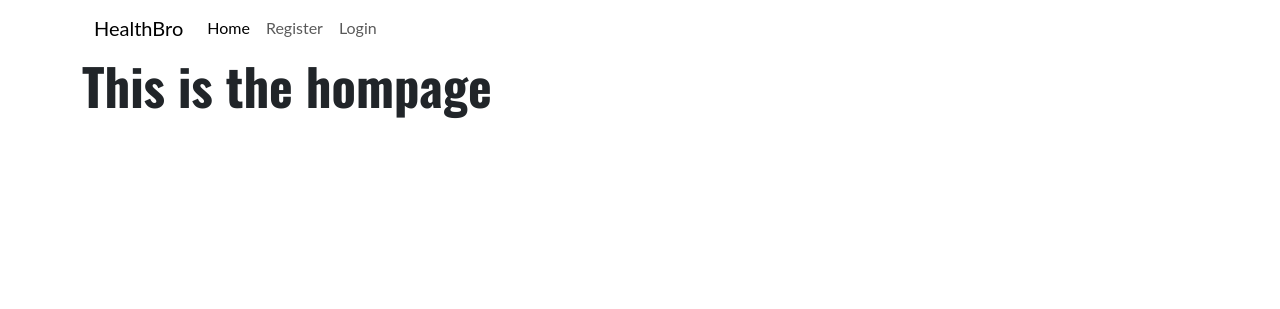
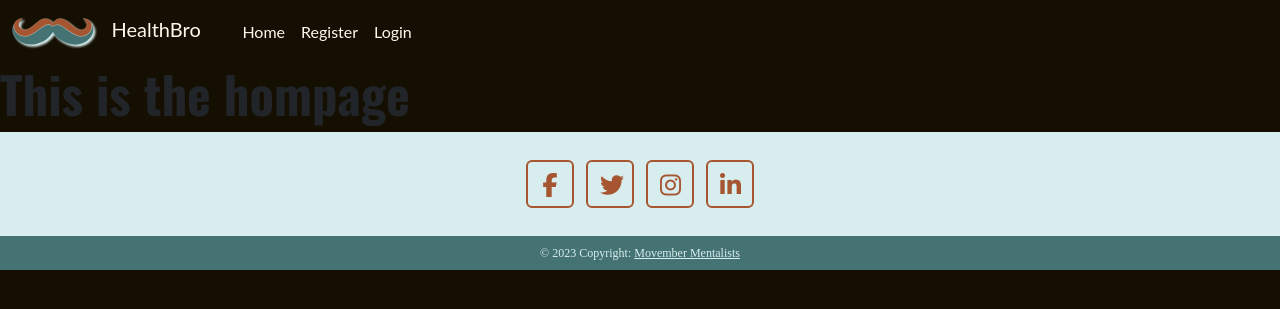
Before and after one commit to llewellynksj/team4-hackathon, a Django app: page / in a window 1280 px wide. Shown: the top 309 px of the page. Run offline with Django 3.2, Linux system fonts and the light colour scheme; some libraries are stand-ins or nearby versions; some web fonts are replaced.

Commit message:
Added base/navbar/footer and eddited css

```diff
--- a/static/css/style.css
+++ b/static/css/style.css
@@ -24,6 +24,7 @@
 body {
   font-family: 'Quattrocento';
   font-weight: 400;
+  background-color: var(--background);
 }
 
 h1, h2, h3, h4, h5 {
@@ -105,7 +106,7 @@ body {
   stroke-dasharray: 1200;
   fill: none;
   stroke-width: 1;
-  stroke: rgba(3, 1, 7, 1);
+  stroke: var(--primary);
   animation: draw-1 5s linear forwards;
 }
 
@@ -115,7 +116,7 @@ body {
   stroke-dasharray: 1200;
   fill: none;
   stroke-width: 1;
-  stroke: rgba(251, 123, 53, 1);
+  stroke: var(--primary);
   animation: draw-2 5s linear forwards;
 }
 
@@ -126,11 +127,11 @@ body {
 
   80% {
     stroke-dashoffset: 0;
-    fill: rgba(3, 1, 7, 0);
+    fill: #45737300;
   }
 
   100% {
-    fill: rgba(3, 1, 7, 1);
+    fill: var(--accent);
     stroke-dashoffset: 0;
   }
 }
@@ -142,17 +143,17 @@ body {
 
   80% {
     stroke-dashoffset: 0;
-    fill: rgba(251, 123, 53, 0);
+    fill: #a5563100;
   }
 
   100% {
-    fill: rgba(251, 123, 53, 1);
+    fill: var(--secondary);
     stroke-dashoffset: 0;
   }
 }
 
 svg {
-  filter: drop-shadow(3px 5px 2px rgb(0 0 0 / 0.9));
+  filter: drop-shadow(2px 2px 1px var(--primary));
 }
 
 
@@ -161,6 +162,22 @@ svg {
 /* NavBar */
 nav * {
   font-family: var(--title);
+}
+
+
+#main-logo {
+  width: 3rem;
+  height: 1.5rem;
+}
+
+#navbarText{
+  margin-left: 7rem;
+}
+
+@media screen and (max-width: 768px) {
+  #navbarText{
+  margin-left: 0;
+}
 }
 
 /* Forms */
@@ -176,3 +193,29 @@ nav * {
 #id_remember {
   width: auto;
 }
+
+/* footer */
+.social-btn{
+  color: var(--secondary);
+  font-size: 1.5rem;
+  height: 3rem;
+  width: 3rem;
+  margin: 0 0.5rem;
+  border: 2px solid var(--secondary);
+}
+
+.social-btn:hover{
+  color: var(--primary);
+  background-color: var(--secondary);
+}
+
+.copyright-p,
+.copyright-p a
+{
+  font-size: 0.75rem;
+  color: var(--primary);
+}
+
+.copyright-p a:hover{
+  color: var(--background);
+}
--- a/templates/base.html
+++ b/templates/base.html
@@ -2,71 +2,55 @@
 
 <!DOCTYPE html>
 <html lang="en">
+
 <head>
+  <!-- Required meta tags -->
   <meta charset="UTF-8">
   <meta name="viewport" content="width=device-width, initial-scale=1.0">
 
-  <!-- Bootstrap -->
+  {% block extra_meta %} {% endblock %}
+
+  {% block base_css %}
+  <!-- Global Bootstrap link -->
   <link href="https://cdn.jsdelivr.net/npm/bootstrap@5.3.0/dist/css/bootstrap.min.css" rel="stylesheet"
-  integrity="sha384-9ndCyUaIbzAi2FUVXJi0CjmCapSmO7SnpJef0486qhLnuZ2cdeRhO02iuK6FUUVM" crossorigin="anonymous">
+    integrity="sha384-9ndCyUaIbzAi2FUVXJi0CjmCapSmO7SnpJef0486qhLnuZ2cdeRhO02iuK6FUUVM" crossorigin="anonymous">
 
-  <!-- Stylesheet -->
+  <!-- global Font Awesome link -->
+  <link rel="stylesheet" href="https://cdnjs.cloudflare.com/ajax/libs/font-awesome/6.4.2/css/all.min.css"
+    integrity="sha512-z3gLpd7yknf1YoNbCzqRKc4qyor8gaKU1qmn+CShxbuBusANI9QpRohGBreCFkKxLhei6S9CQXFEbbKuqLg0DA=="
+    crossorigin="anonymous" referrerpolicy="no-referrer" />
+
+  <!-- Main Stylesheet -->
   <link rel="stylesheet" href="{% static 'css/style.css' %}">
+  {% endblock %}
 
-  <title>Document</title>
+  <!-- Additional css links -->
+  {% block extra_css %} {% endblock %}
+
+
+
+  <!-- Custom Title -->
+  <title>Health Bro - {% block title %}{% endblock %}</title>
 </head>
 
-<body>
+<body class="color-2-bg">
 
-  <div class="container">
-    <div class="row">
-      <div class="col-6">
-        <div id="Logo"></div>
-      </div>
-    </div>
-  <!-- <h1>HealthBro</h1>  -->
+  <!-- header  -->
+  {% include 'includes/navbar.html' %}
 
-  <nav class="navbar navbar-expand-lg navbar-light bg-white">
-    <div class="container-fluid">
-        <a class="navbar-brand" href="#">HealthBro</a>
-        <button class="navbar-toggler" type="button" data-bs-toggle="collapse" data-bs-target="#navbarText"
-            aria-controls="navbarText" aria-expanded="false" aria-label="Toggle navigation">
-            <span class="navbar-toggler-icon"></span>
-        </button>
-        <div class="collapse navbar-collapse" id="navbarText">
-            <ul class="navbar-nav me-auto mb-2 mb-lg-0">
-                <li class="nav-item">
-                    <a class="nav-link active" aria-current="page" href="{% url 'home' %}">Home</a>
-                </li>
-                {% if user.is_authenticated %}
-                <li class="nav-item">
-                    <a class="nav-link" href="{% url 'account_logout' %}">Logout</a>
-                </li>
-                <li class="nav-item">
-                  <a class="nav-link" href="{% url 'profile' user.profile.id %}">Profile</a>
-              </li>
-                {% else %}
-                <li class="nav-item">
-                    <a class="nav-link" href="{% url 'account_signup' %}">Register</a>
-                </li>
-                <li class="nav-item">
-                    <a class="nav-link" href="{% url 'account_login' %}">Login</a>
-                </li>
-                {% endif %}
+  <!-- main content -->
+  <main>{% block content %} {% endblock %}</main>
 
-            </ul>
-            {% if user.is_authenticated %}
-            <span class="navbar-text text-muted">
-                Logged in as {{user.username}}
-            </span>
-            {% endif %}
-        </div>
-    </div>
-  </nav>
+  <!-- footer -->
+  {% include 'includes/footer.html' %}
 
-  {% block content %}
+  {% block corejs %}
+  <script defer src="https://cdn.jsdelivr.net/npm/bootstrap@5.3.2/dist/js/bootstrap.bundle.min.js"
+    integrity="sha384-C6RzsynM9kWDrMNeT87bh95OGNyZPhcTNXj1NW7RuBCsyN/o0jlpcV8Qyq46cDfL"
+    crossorigin="anonymous"></script>
+
+  <script defer src="https://kit.fontawesome.com/e9c73d7092.js" crossorigin="anonymous"></script>
   {% endblock %}
 
-
-</body>
-</html>
+  <!-- Additional Javascript links -->
+  {% block extra_js %} {% endblock %}
--- /dev/null
+++ b/templates/includes/footer.html
@@ -0,0 +1,36 @@
+{% load static %}
+
+<footer class="color-3-bg text-center text-white">
+    <!-- Grid container -->
+    <div class="container p-4 pb-0">
+        <!-- Social Media links -->
+        <section class="mb-4">
+
+            <!-- Facebook -->
+            <a class="btn social-btn btn-floating m-1" href="https://www.facebook.com/" role="button"><i
+                    class="fab fa-facebook-f"></i></a>
+
+            <!-- Twitter -->
+            <a class="btn social-btn btn-floating m-1" href="https://twitter.com/" role="button"><i
+                    class="fab fa-twitter"></i></a>
+
+
+            <!-- Instagram -->
+            <a class="btn social-btn btn-floating m-1" href="https://www.instagram.com/" role="button"><i
+                    class="fab fa-instagram"></i></a>
+
+            <!-- Linkedin -->
+            <a class="btn social-btn btn-floating m-1" href="https://www.linkedin.com/" role="button"><i
+                    class="fab fa-linkedin-in"></i></a>
+
+    </div>
+    <!-- Grid container -->
+
+    <!-- Copyright -->
+    <p class="text-center p-2 color-5-bg copyright-p">
+        © 2023 Copyright:
+        <a class="copyright-link" href="https://hackathon.codeinstitute.net/teams/370/">Movember
+            Mentalists</a>
+    </p>
+    <!-- Copyright -->
+</footer>
--- /dev/null
+++ b/templates/includes/logo.html
@@ -0,0 +1,82 @@
+{% load static %}
+
+<svg version="1.1" viewBox="300 400 500 200" xml:space="preserve">
+
+
+
+	<path class="path-1" opacity="1.000000" d="
+M310.410156,519.050537
+	C303.063385,504.285278 300.411896,488.928894 305.019836,472.817322
+	C306.101959,469.033844 308.032349,465.492981 309.815002,462.031128
+	C308.759155,477.308472 312.138092,490.970490 322.289032,502.596497
+	C339.335052,522.119446 365.410095,528.196472 391.578400,518.628601
+	C411.128845,511.480438 427.025085,498.531189 443.481750,486.325012
+	C453.843292,478.639618 464.771698,471.417297 476.285187,465.668243
+	C488.570892,459.533600 501.480255,460.102997 513.165161,468.511047
+	C515.450256,470.155334 517.035034,469.805969 519.340820,468.328888
+	C522.776733,466.127899 526.503479,464.001801 530.404175,462.976166
+	C542.457642,459.806732 553.776245,463.263184 563.764221,469.534790
+	C578.246826,478.628662 592.017395,488.857758 606.076233,498.624878
+	C622.136108,509.782257 638.560791,519.824890 658.590637,522.621765
+	C684.529114,526.243652 712.476135,510.726227 720.244934,486.422577
+	C722.796204,478.441162 722.181580,469.447784 723.014771,460.917175
+	C730.803223,471.663910 732.198853,483.885315 730.522766,496.509338
+	C728.263245,513.528748 719.469604,527.244629 707.095764,539.596680
+	C704.668213,541.879089 702.691040,543.735291 700.711792,545.601562
+	C700.709717,545.611633 700.698792,545.626953 700.429688,545.710938
+	C699.763977,546.177307 699.367432,546.559692 698.645874,547.042358
+	C695.152222,549.307678 691.983521,551.472717 688.471680,553.738281
+	C685.052979,555.475037 681.977356,557.111206 678.529358,558.812622
+	C653.709473,569.253418 628.658569,570.581665 602.984070,564.215454
+	C587.522644,560.381714 573.361572,553.623108 559.342285,545.617798
+	C554.732971,542.284180 550.359680,539.226807 545.761963,535.912598
+	C541.442444,532.412109 537.347290,529.168335 533.206543,525.567261
+	C527.499695,517.371338 521.838501,509.532776 516.427307,502.040405
+	C514.286682,505.343536 512.183228,509.336029 509.381104,512.756165
+	C503.736938,519.645264 497.712463,526.222839 491.524445,533.029724
+	C487.759277,535.981689 484.314575,538.832947 480.533875,541.783936
+	C477.054596,544.007385 473.911285,546.131104 470.412811,548.376465
+	C466.348755,550.385376 462.676971,552.350281 458.924835,554.147278
+	C436.061951,565.096802 412.199860,570.210693 386.738007,567.211426
+	C372.791779,565.568604 360.004883,560.715698 347.197266,554.625244
+	C343.963440,552.597229 340.979126,550.840027 337.768677,548.831543
+	C333.086884,545.230896 328.631195,541.881653 324.149170,538.292847
+	C323.793304,537.704285 323.463806,537.355347 323.123413,536.655823
+	C318.878357,530.553711 314.644257,524.802124 310.410156,519.050537
+z" />
+	<path class="path-2" fill="#FB7B35" opacity="1.000000" d="
+M723.007446,460.961456
+	C722.181580,469.447784 722.796204,478.441162 720.244934,486.422577
+	C712.476135,510.726227 684.529114,526.243652 658.590637,522.621765
+	C638.560791,519.824890 622.136108,509.782257 606.076233,498.624878
+	C592.017395,488.857758 578.246826,478.628662 563.764221,469.534790
+	C553.776245,463.263184 542.457642,459.806732 530.404175,462.976166
+	C526.503479,464.001801 522.776733,466.127899 519.340820,468.328888
+	C517.035034,469.805969 515.450256,470.155334 513.165161,468.511047
+	C501.480255,460.102997 488.570892,459.533600 476.285187,465.668243
+	C464.771698,471.417297 453.843292,478.639618 443.481750,486.325012
+	C427.025085,498.531189 411.128845,511.480438 391.578400,518.628601
+	C365.410095,528.196472 339.335052,522.119446 322.289032,502.596497
+	C312.138092,490.970490 308.759155,477.308472 310.011688,461.706329
+	C317.886749,439.635712 337.339539,426.430725 357.123199,429.457428
+	C353.507263,432.418396 349.793671,434.988464 346.645844,438.126129
+	C337.543579,447.198822 334.238831,462.868622 339.169373,472.171814
+	C345.609467,484.323212 358.712891,490.490112 372.917664,488.043518
+	C386.876556,485.639221 398.129059,478.059174 408.810455,469.340424
+	C420.793701,459.559021 432.545349,449.458405 444.952728,440.243896
+	C453.986847,433.534576 464.335602,429.268860 475.960632,429.027771
+	C492.806152,428.678406 505.383331,435.914520 514.121582,450.158752
+	C514.801270,451.266663 515.612549,452.293854 516.758545,453.920593
+	C517.835205,452.642944 518.815430,451.816437 519.375122,450.765839
+	C531.204590,428.560333 553.935547,424.967224 573.395630,433.019531
+	C589.048279,439.496399 601.674622,450.383728 614.223389,461.334137
+	C625.040161,470.773102 635.947998,480.039368 649.599304,485.256500
+	C662.328369,490.121155 674.692200,490.579865 685.968140,481.579346
+	C698.734985,471.388824 699.313660,449.997620 687.134827,439.107147
+	C683.598938,435.945251 679.720154,433.166779 676.026062,430.234406
+	C687.897156,425.350708 715.716309,436.874664 722.849182,460.227966
+	C722.804688,460.619293 722.646851,460.928619 722.646851,460.928619
+	C722.646851,460.928619 723.088806,461.019836 723.088806,461.019836
+	C723.088806,461.019836 723.000122,461.005737 723.007446,460.961456
+z" />
+</svg>
--- /dev/null
+++ b/templates/includes/navbar.html
@@ -0,0 +1,41 @@
+{% load static %}
+
+<nav class="navbar navbar-expand-lg color-2-bg" data-bs-theme="dark">
+    <div class="container-fluid">
+        <a class="navbar-brand color-1-text" href="{% url 'home' %}">
+            <span id="main-logo">{% include 'includes/logo.html' %}</span>
+            <span>HealthBro</span></a>
+        <button class="navbar-toggler" type="button" data-bs-toggle="collapse" data-bs-target="#navbarText"
+            aria-controls="navbarText" aria-expanded="false" aria-label="Toggle navigation">
+            <span class="navbar-toggler-icon"></span>
+        </button>
+        <div class="collapse navbar-collapse" id="navbarText">
+            <ul class="navbar-nav me-auto mb-2 mb-lg-0 color-1-text">
+                <li class="nav-item">
+                    <a class="nav-link color-1-text" aria-current="page" href="{% url 'home' %}">Home</a>
+                </li>
+                {% if user.is_authenticated %}
+                <li class="nav-item">
+                    <a class="nav-link color-1-text" href="{% url 'account_logout' %}">Logout</a>
+                </li>
+                <li class="nav-item">
+                    <a class="nav-link color-1-text" href="{% url 'profile' user.profile.id %}">Profile</a>
+                </li>
+                {% else %}
+                <li class="nav-item">
+                    <a class="nav-link color-1-text" href="{% url 'account_signup' %}">Register</a>
+                </li>
+                <li class="nav-item">
+                    <a class="nav-link color-1-text" href="{% url 'account_login' %}">Login</a>
+                </li>
+                {% endif %}
+
+            </ul>
+            {% if user.is_authenticated %}
+            <span class="navbar-text text-muted">
+                Logged in as {{user.username}}
+            </span>
+            {% endif %}
+        </div>
+    </div>
+</nav>
```
Also changed, not shown: chat/templates/chat/room.html (+10 -14 lines), templates/includes/header.html (deleted, +0 -73 lines).
